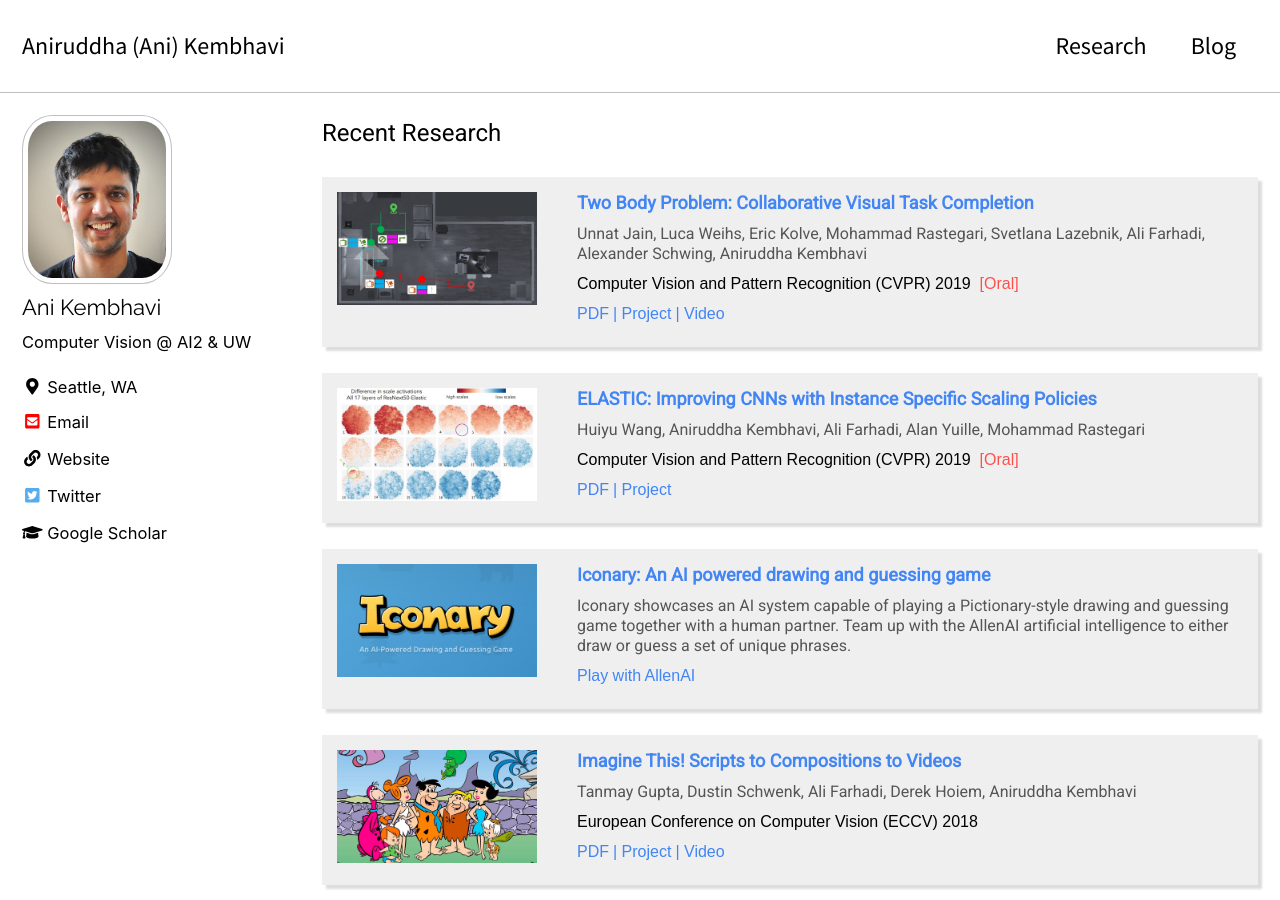
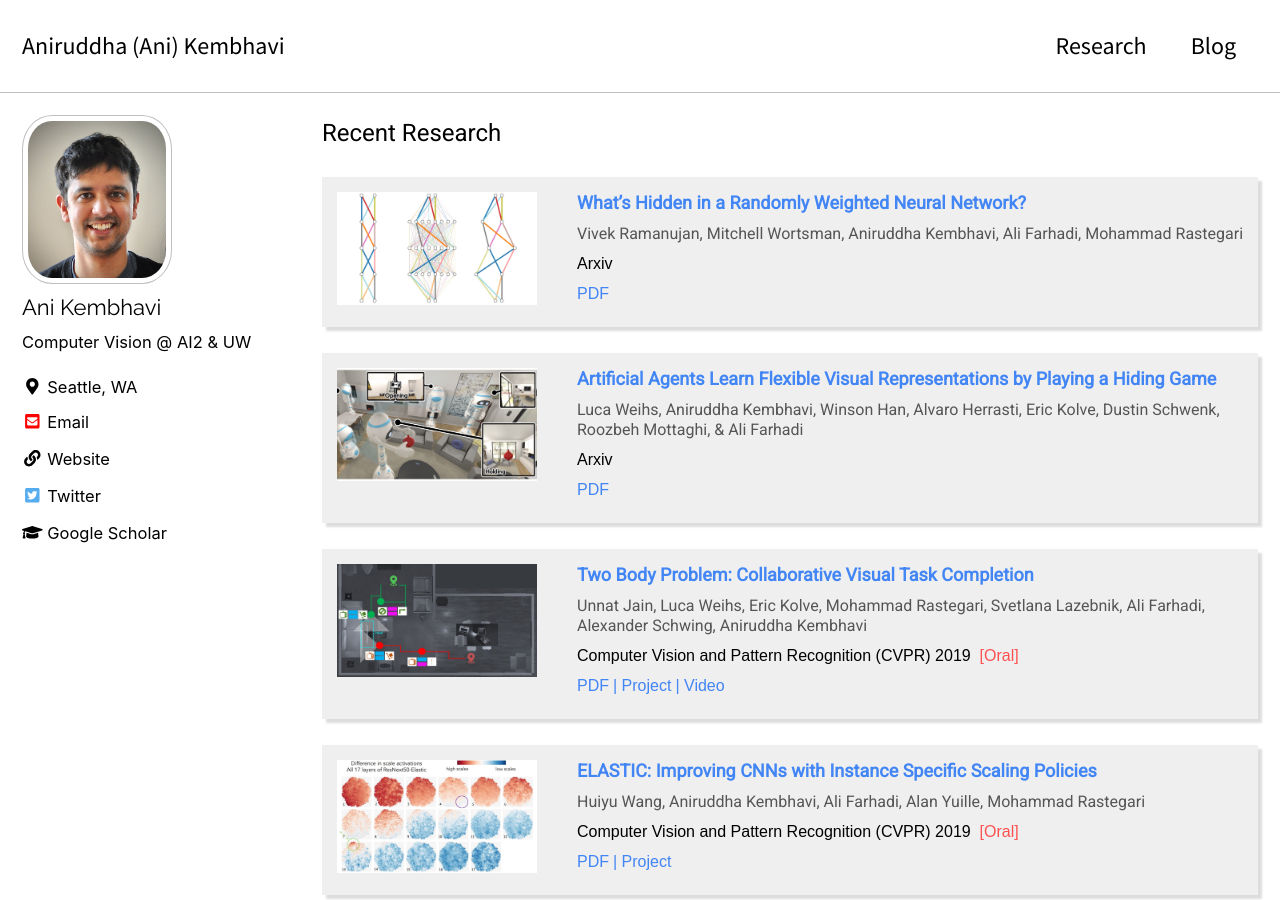
Before and after one commit to anikem/anikem.github.io, a Jekyll site: the page built from research.html, in a window 1280 px wide and 900 px high. Built offline with Jekyll 4.4.1, drawn with Linux system fonts in a browser that asks for light colours; cached includes are drawn as plain includes; nearby versions of some CDN libraries; some web fonts are replaced.

Commit message:
Add 2 arxiv papers

```diff
--- a/research.html
+++ b/research.html
@@ -5,6 +5,28 @@ classes: wide
 ---
 
 <htext>Recent Research</htext>
+
+<p>
+
+{% include paper.html
+  image="/assets/images/hidden.jpg"
+  url="https://arxiv.org/pdf/1911.13299v1.pdf"
+  title="What’s Hidden in a Randomly Weighted Neural Network?"
+  authors="Vivek Ramanujan, Mitchell Wortsman, Aniruddha Kembhavi, Ali Farhadi, Mohammad Rastegari"
+  venue="Arxiv"
+  pdf="https://arxiv.org/pdf/1911.13299v1.pdf"
+%}
+
+<p>
+
+{% include paper.html
+  image="/assets/images/hideseek.jpg"
+  url="https://arxiv.org/pdf/1912.08195v2.pdf"
+  title="Artificial Agents Learn Flexible Visual Representations by Playing a Hiding Game"
+  authors="Luca Weihs, Aniruddha Kembhavi, Winson Han, Alvaro Herrasti, Eric Kolve, Dustin Schwenk, Roozbeh Mottaghi, & Ali Farhadi"
+  venue="Arxiv"
+  pdf="https://arxiv.org/pdf/1912.08195v2.pdf"
+%}
 
 <p>
 
```
Also changed, not shown: assets/images/hidden.jpg (added), assets/images/hidden.png (added), assets/images/hideseek.jpg (added), assets/images/hideseek.png (added).
